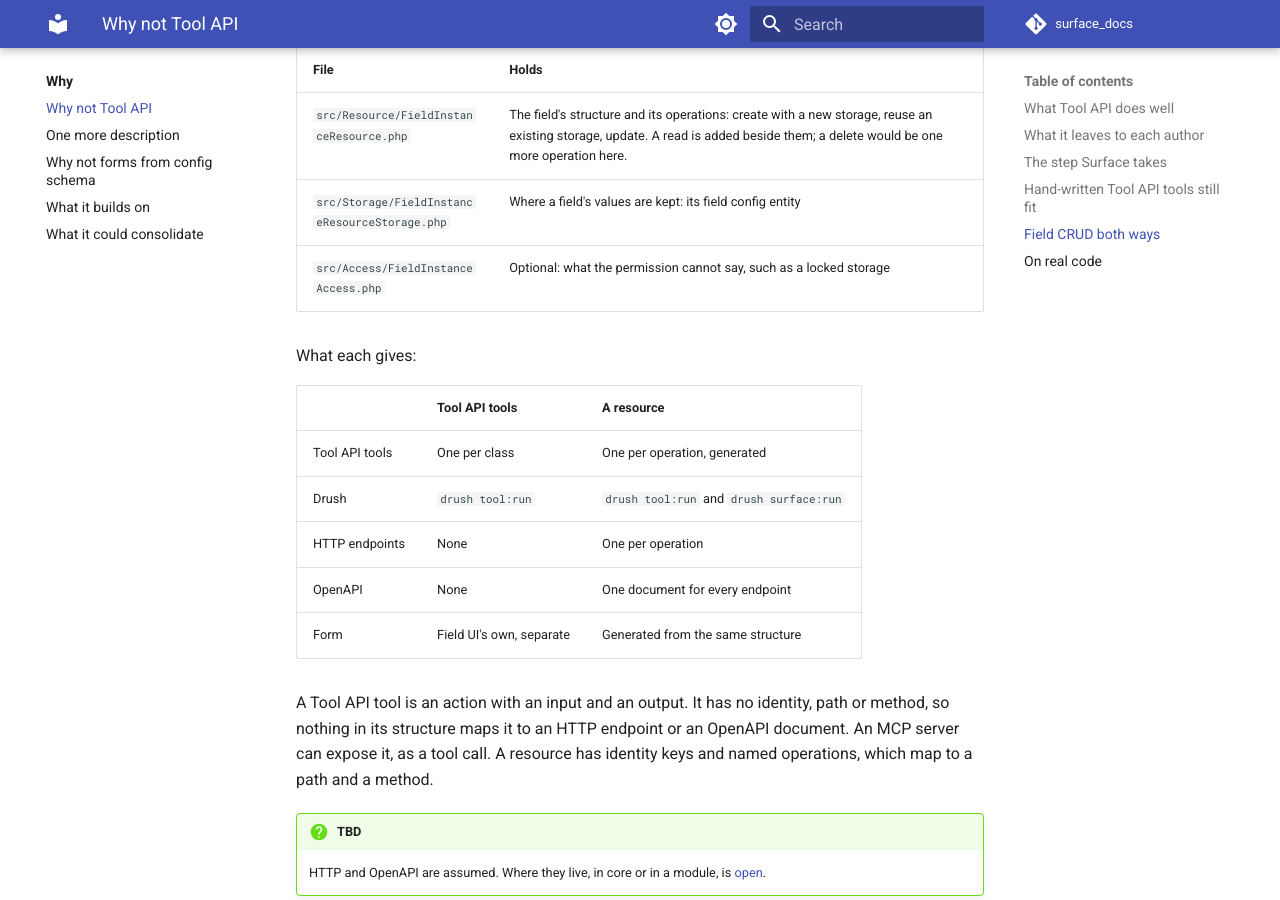
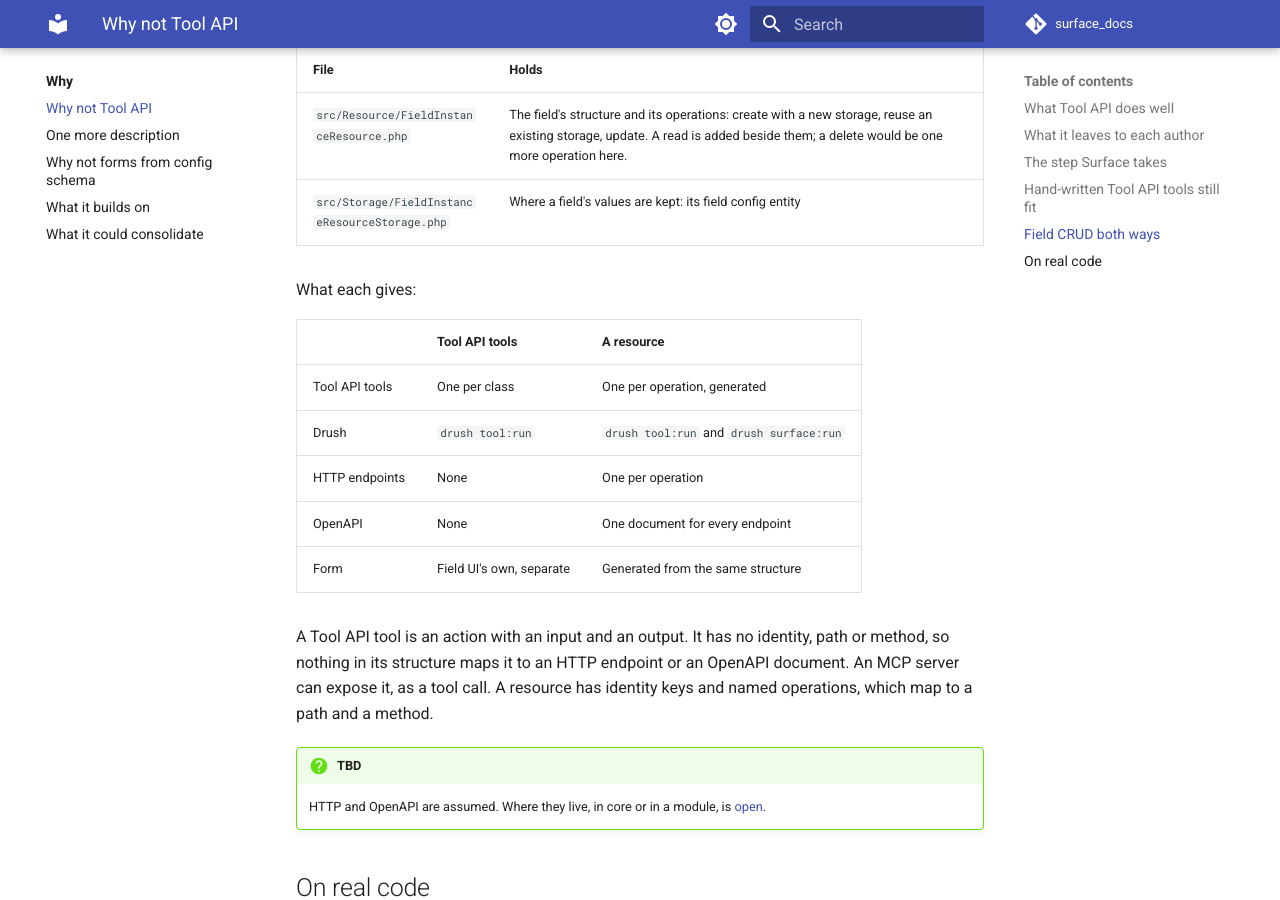
Before and after one commit to mlander/surface_docs, an MkDocs documentation site: the page built from docs/why/not-tool-api.md, in a window 1280 px wide and 900 px high, scrolled down 1918 px. Built offline with MkDocs 1.6.1 and Material for MkDocs 9.7.7, drawn with Linux system fonts in a browser that asks for light colours; comment, search, counter and statistics services are not loaded.

Commit message:
Why not Tool API: drop the access class row

```diff
--- a/docs/why/not-tool-api.md
+++ b/docs/why/not-tool-api.md
@@ -48,7 +48,6 @@ With a resource, the field on a bundle is described once and each action is an o
 |---|---|
 | `src/Resource/FieldInstanceResource.php` | The field's structure and its operations: create with a new storage, reuse an existing storage, update. A read is added beside them; a delete would be one more operation here. |
 | `src/Storage/FieldInstanceResourceStorage.php` | Where a field's values are kept: its field config entity |
-| `src/Access/FieldInstanceAccess.php` | Optional: what the permission cannot say, such as a locked storage |
 
 What each gives:
 
```
